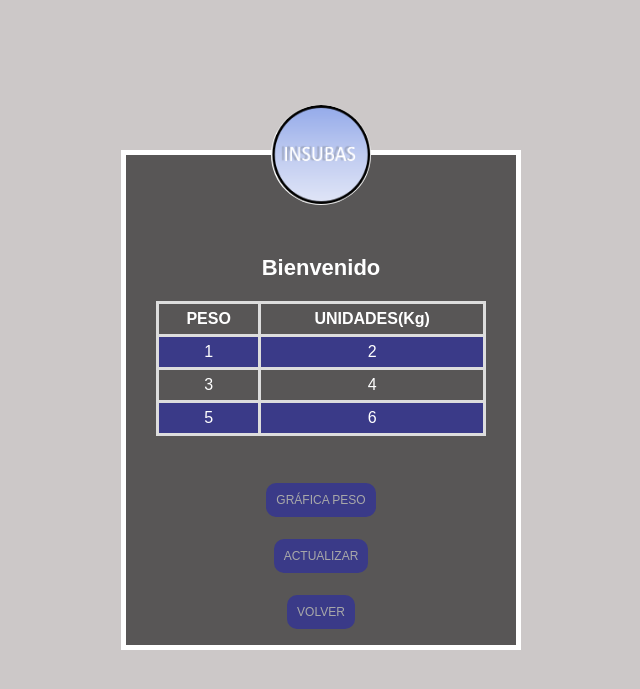
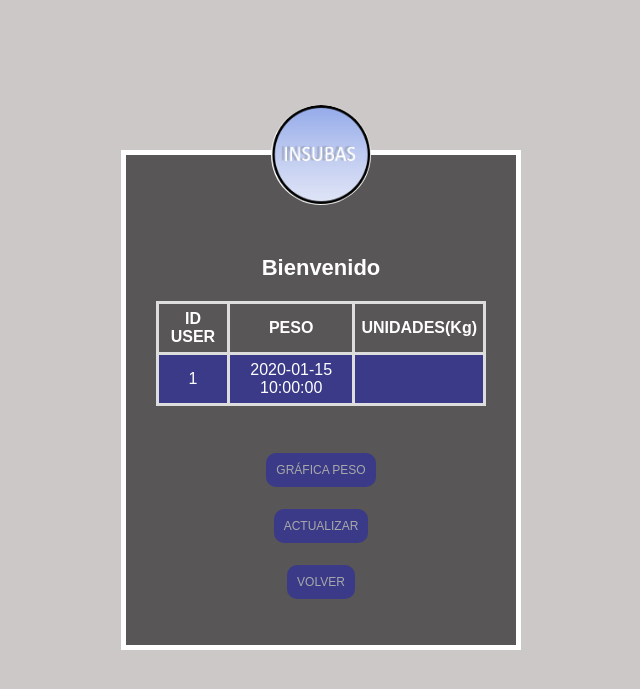
Before and after one commit to GiovanniSCV/ingweb, a Flask app: page /peso in a window 1280 px wide. Shown: the top 689 px of the page, without its empty margins (319-959 px from the left). Run offline with Flask 2, Linux system fonts and the light colour scheme; tables that the repository leaves empty or names only in its code hold one stand-in row (values such as "Sample post"); some libraries are stand-ins or nearby versions.

Commit message:
Correccion PESO

```diff
--- a/app.py
+++ b/app.py
@@ -87,7 +87,8 @@ def index():
 @app.route('/peso')
 # @app.route('/index',methods = ['POST','GET'])
 def peso():
-    return render_template("peso.html")
+    read = readTables("pesousuarios")
+    return render_template("peso.html", read = read)
 @app.route('/sensor')
 # @app.route('/index',methods = ['POST','GET'])
 def sensor():
--- a/templates/peso.html
+++ b/templates/peso.html
@@ -144,30 +144,22 @@
 <body>
     <div class="login-box">
         <img src="../static/img/logo.png" class="avatar" alt="Avatar Image">
-
             <h1>Bienvenido</h1>
             <CENTER>
                 <table>
                     <tr>
-
-                      <th >PESO</th>
-                      <th >UNIDADES(Kg)</th>
+                        <th >ID USER</th>
+                        <th >PESO</th>
+                        <th >UNIDADES(Kg)</th>
                     </tr>
-
+                    {% for valread in read %}
                     <tr>
-                      <td>1</td>
-                      <td>2</td>
+                        <td>{{ valread[0] }}</td>
+                        <td>{{ valread[1] }}</td>
+                        <td>{{ valread[2] }}</td>
                     </tr>
-                    <tr>
-                        <td>3</td>
-                        <td>4</td>
-                    </tr>
-                    <tr>
-                        <td>5</td>
-                        <td>6</td>
-                    </tr>
+                    {% endfor %}
                   </table>
-
                   <br><br><br>
                   <a href="graficapeso" class="spe" >GRÁFICA PESO</a><br><br><br>
                   <a href="peso" class="spe" >ACTUALIZAR</a><br><br><br>
```
Also changed, not shown: templates/sensor.html (indentation only).
